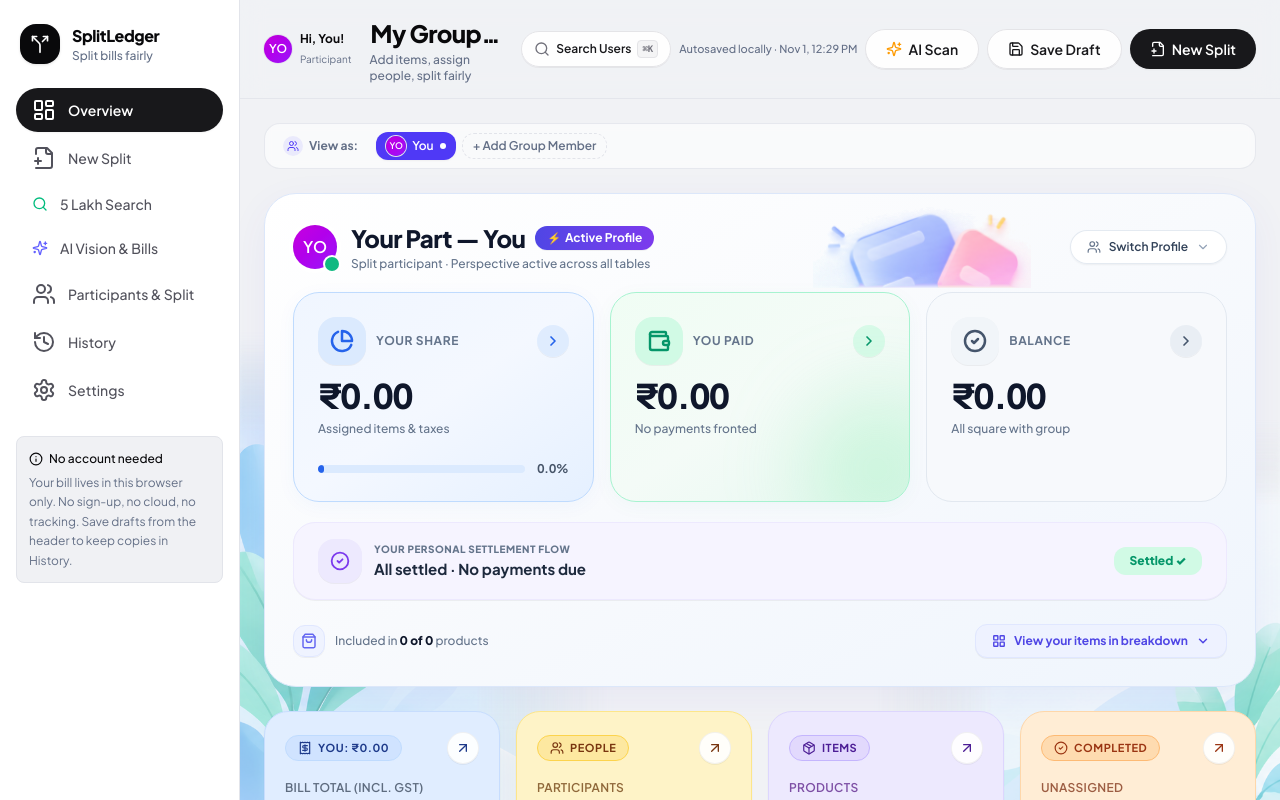
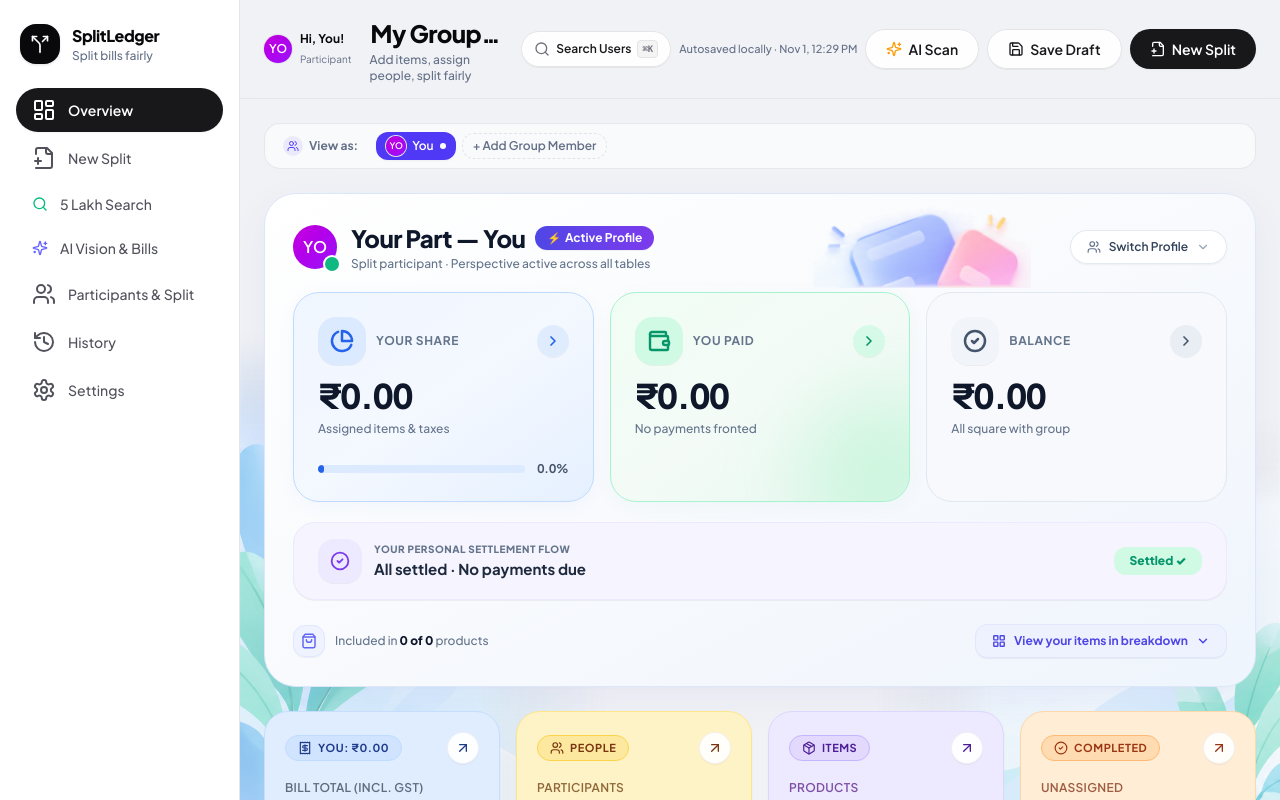
Before and after one commit to Jibin1010/splitapp, a Next.js app in the folder ReactNext/: page /split in a window 1280 px wide. Shown: the top 800 px of the page. Built offline with nearby package versions, Linux system fonts and the light colour scheme.

Commit message:
fix(ui): remove 'No account needed' card from sidebar

```diff
--- a/ReactNext/src/components/layout/sidebar.tsx
+++ b/ReactNext/src/components/layout/sidebar.tsx
@@ -5,7 +5,6 @@ import Link from 'next/link'
 import {
   FilePlus2,
   History,
-  Info,
   LayoutDashboard,
   Menu,
   Search,
@@ -149,17 +148,6 @@ function SidebarNav({ onOpenHistory, onOpenSettings, onOpenVision, onOpenContact
         />
       </div>
 
-      <div className="mt-6 rounded-lg border border-border bg-muted/60 p-3 text-xs leading-relaxed text-muted-foreground">
-        <p className="mb-1 flex items-center gap-1.5 font-medium text-foreground">
-          <Info className="size-3.5 text-primary" aria-hidden />
-          No account needed
-        </p>
-        <p>
-          Your bill lives in this browser only. No sign-up, no cloud, no tracking. Save drafts from the header to keep
-          copies in History.
-        </p>
-      </div>
-
       <Dialog open={confirmOpen} onOpenChange={setConfirmOpen}>
         <DialogContent className="max-w-md">
           <DialogHeader>
```
